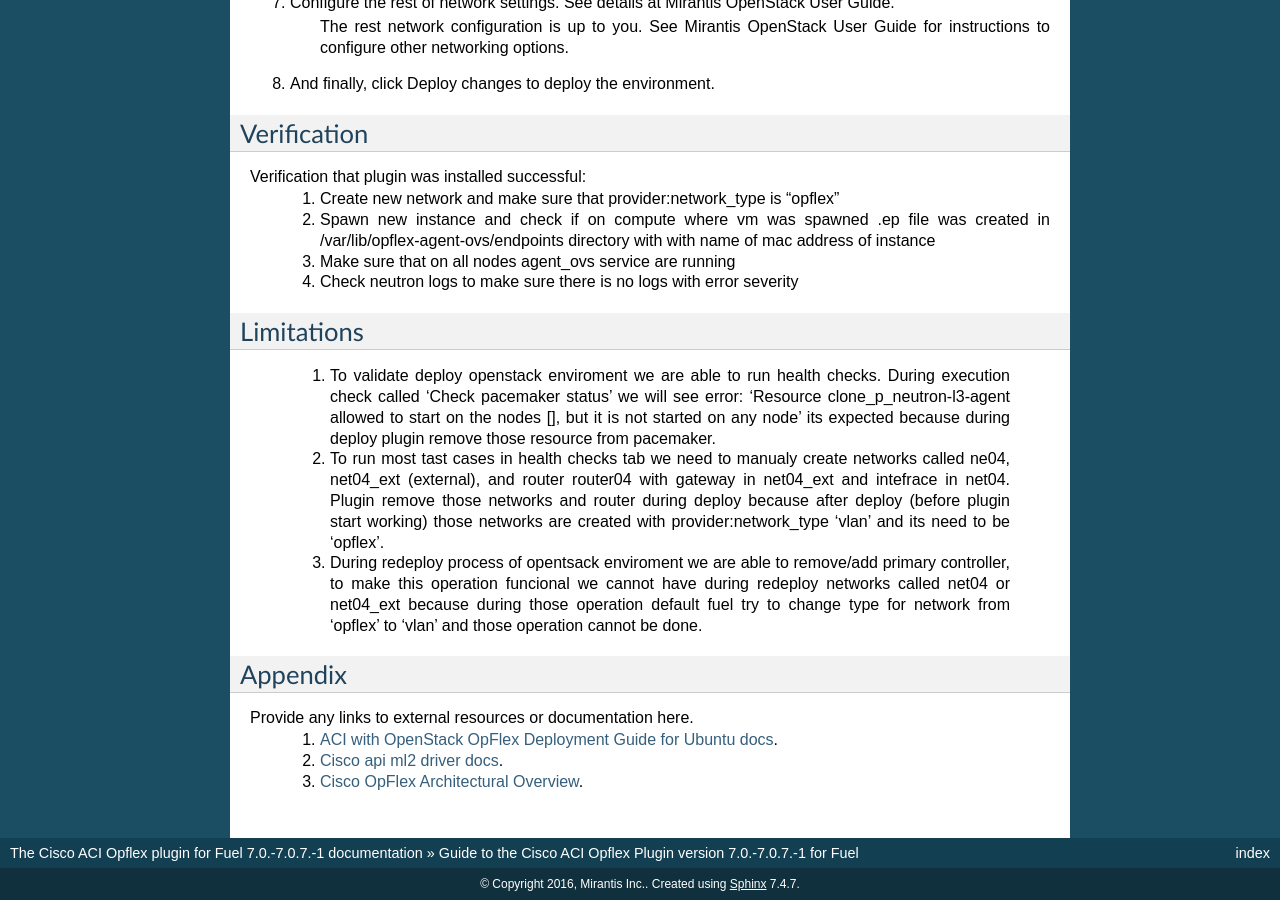
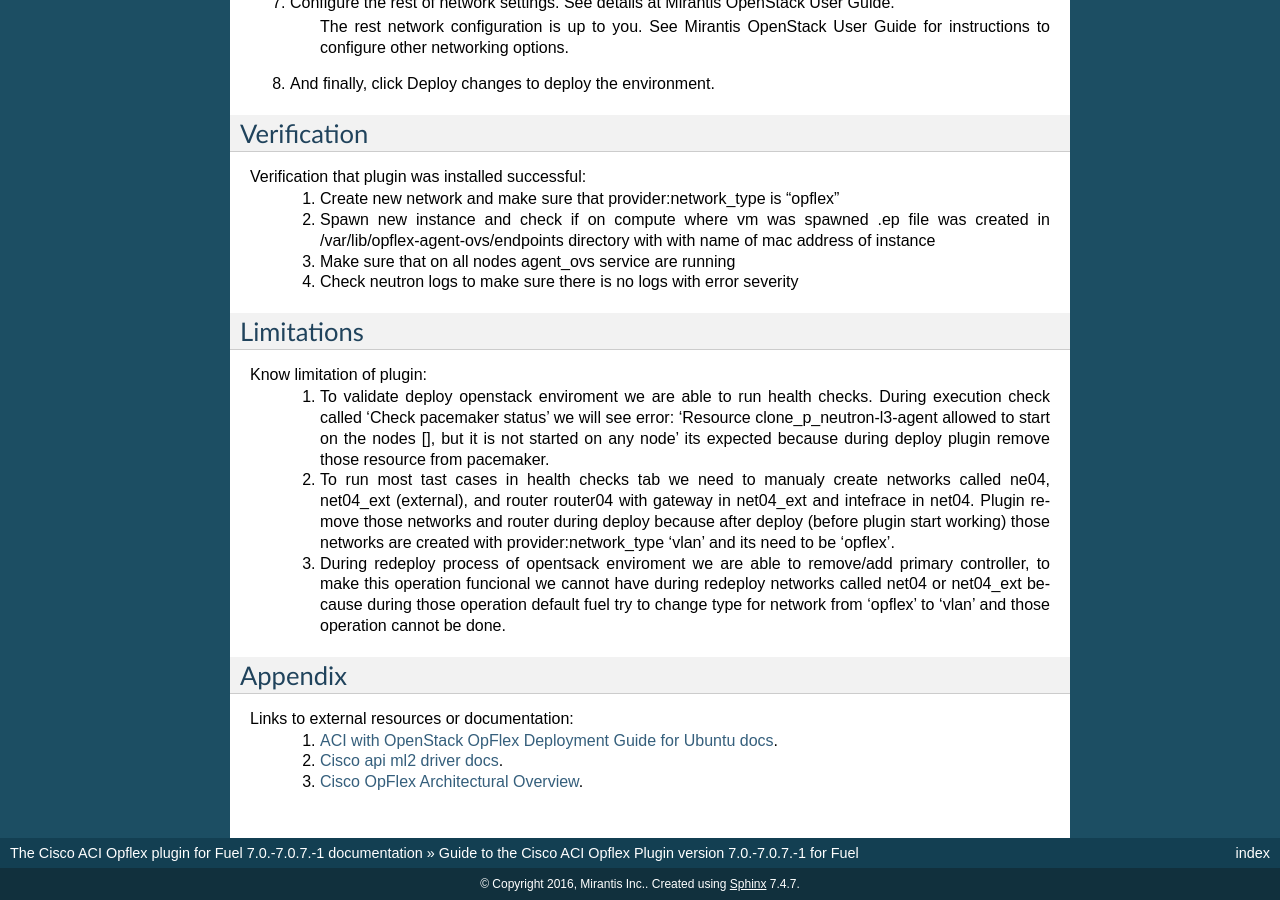
Before and after one commit to noironetworks/fuel_aci_opflex, a Sphinx documentation site: the page built from doc/source/user_docs.rst, in a window 1280 px wide and 900 px high, scrolled down 6231 px. Built offline with Sphinx 7.4.7, drawn with Linux system fonts in a browser that asks for light colours.

Commit message:
update documentation

```diff
--- a/doc/source/user_docs.rst
+++ b/doc/source/user_docs.rst
@@ -161,6 +161,7 @@
 
 Limitations
 ===========
+Know limitation of plugin:
    #. To validate deploy openstack enviroment we are able to run health checks. During execution check called 'Check pacemaker status' we will see error: 'Resource clone_p_neutron-l3-agent allowed to start on the nodes [], but it is not started on any node' its expected because during deploy plugin remove those resource from pacemaker.
    #. To run most tast cases in health checks tab we need to manualy create networks called ne04, net04_ext (external), and router router04 with gateway in net04_ext and intefrace in net04. Plugin remove those networks and router during deploy because after deploy (before plugin start working) those networks are created with provider:network_type 'vlan' and its need to be 'opflex'.
    #. During redeploy process of opentsack enviroment we are able to remove/add primary controller, to make this operation funcional we cannot have during redeploy networks called net04 or net04_ext because during those operation default fuel try to change type for network from 'opflex' to 'vlan' and those operation cannot be done.
@@ -169,7 +170,7 @@
 Appendix
 ========
 
-Provide any links to external resources or documentation here.
+Links to external resources or documentation:
    #. `ACI with OpenStack OpFlex Deployment Guide for Ubuntu docs <http://www.cisco.com/c/en/us/td/docs/switches/datacenter/aci/apic/sw/1-x/openstack/b_ACI_with_OpenStack_OpFlex_Deployment_Guide_for_Ubuntu.pdf>`_.
    #. `Cisco api ml2 driver docs <https://wiki.openstack.org/wiki/Neutron/Cisco-APIC-ML2-driver/>`_.
    #. `Cisco OpFlex Architectural Overview <http://www.cisco.com/c/en/us/td/docs/switches/datacenter/aci/apic/sw/1-x/openstack/b_ACI_with_OpenStack_OpFlex_Architectural_Overview.pdf>`_.
```
